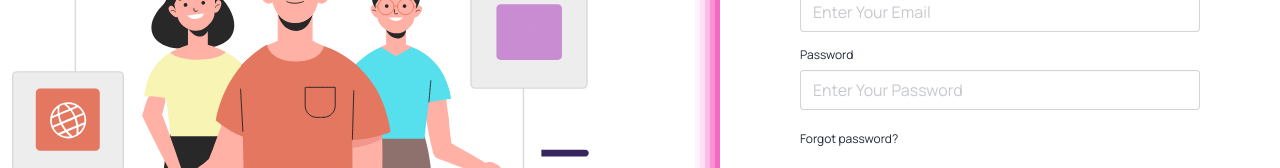
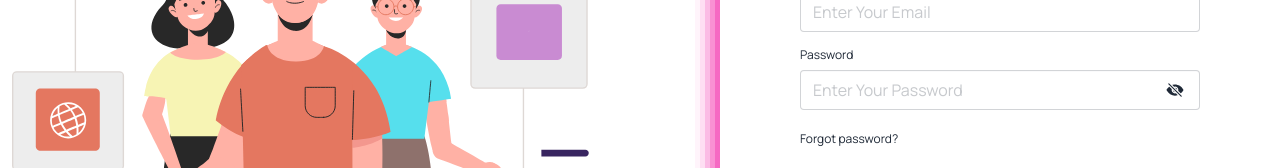
Before and after one commit to mahdi9162/Skillora, a React (Vite) app: page /login in a window 1280 px wide. Shown: the part 381-549 px from the top of the page. Built offline with nearby package versions, Linux system fonts and the light colour scheme; no server answers.

Commit message:
Add eye toggle button on the password field of login and signup

```diff
--- a/src/Pages/Login.jsx
+++ b/src/Pages/Login.jsx
@@ -5,11 +5,14 @@ import Container from '../Components/Container/Container';
 import { Link, useNavigate } from 'react-router';
 import { AuthContext } from '../Provider/AuthProvider';
 import { FcGoogle } from 'react-icons/fc';
+import { IoEye } from 'react-icons/io5';
+import { IoEyeOff } from 'react-icons/io5';
 
 const Login = () => {
   const { userLogin, GoogleLogin } = use(AuthContext);
   const [passValid, setPassValid] = useState('');
   const [email, setEmail] = useState('');
+  const [showPassword, setShowPassword] = useState(false);
   const navigate = useNavigate();
 
   // Handle Email With Pass Login
@@ -101,12 +104,25 @@ const Login = () => {
                     />
                     {/* Password */}
                     <label className="label text-base-content">Password</label>
-                    <input
-                      type="password"
-                      name="password"
-                      className="input w-full placeholder:opacity-50 placeholder:text-xs md:placeholder:text-base mb-2"
-                      placeholder="Enter Your Password"
-                    />
+                    <div className="relative">
+                      <input
+                        type={showPassword ? 'text' : 'password'}
+                        name="password"
+                        className="input w-full placeholder:opacity-50 placeholder:text-xs md:placeholder:text-base mb-2"
+                        placeholder="Enter Your Password"
+                      />
+                      {showPassword ? (
+                        <IoEye
+                          onClick={() => setShowPassword(!showPassword)}
+                          className="absolute top-5 right-4 -translate-y-1/2 text-lg cursor-pointer"
+                        />
+                      ) : (
+                        <IoEyeOff
+                          onClick={() => setShowPassword(!showPassword)}
+                          className="absolute top-5 right-4 -translate-y-1/2 text-lg cursor-pointer"
+                        />
+                      )}
+                    </div>
                     <p className="text-xs text-red-500 -mt-2">{passValid && passValid}</p>
                     <div>
                       <Link to="/forgot-password" state={{ email: email }} className="link link-hover">
--- a/src/Pages/Signup.jsx
+++ b/src/Pages/Signup.jsx
@@ -6,10 +6,12 @@ import { Link, useNavigate } from 'react-router';
 import { AuthContext } from '../Provider/AuthProvider';
 import { FcGoogle } from 'react-icons/fc';
 import { updateProfile } from 'firebase/auth';
+import { IoEye } from 'react-icons/io5';
+import { IoEyeOff } from 'react-icons/io5';
 
 const Signup = () => {
   const [passValid, setPassValid] = useState('');
-
+  const [showPassword, setShowPassword] = useState(false);
   const { createSignup, setUser, GoogleLogin } = use(AuthContext);
   const navigate = useNavigate();
 
@@ -126,12 +128,25 @@ const Signup = () => {
                     />
                     {/* Password */}
                     <label className="label text-base-content">Password</label>
+                    <div className='relative'>
                       <input
                         type="password"
                         name="password"
                         className="input w-full placeholder:opacity-50 placeholder:text-xs md:placeholder:text-base mb-2"
                         placeholder="Enter Your Password"
                       />
+                      {showPassword ? (
+                        <IoEye
+                          onClick={() => setShowPassword(!showPassword)}
+                          className="absolute top-5 right-4 -translate-y-1/2 text-lg cursor-pointer"
+                        />
+                      ) : (
+                        <IoEyeOff
+                          onClick={() => setShowPassword(!showPassword)}
+                          className="absolute top-5 right-4 -translate-y-1/2 text-lg cursor-pointer"
+                        />
+                      )}
+                    </div>
                     <p className="text-xs text-red-500 -mt-2">{passValid && passValid}</p>
                     <div>
                       <p className="text-xs md:text-sm">
```
Lines whose indentation alone changed are shown as unchanged.
